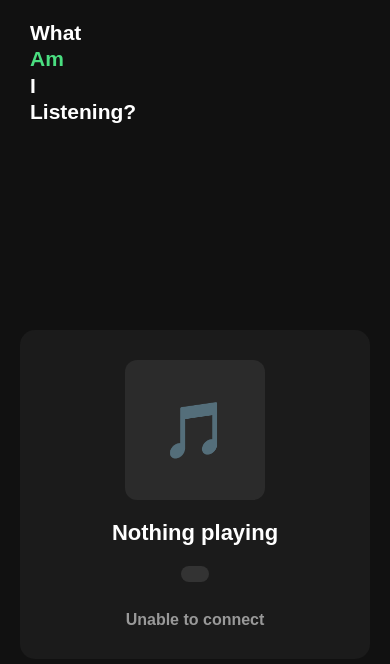
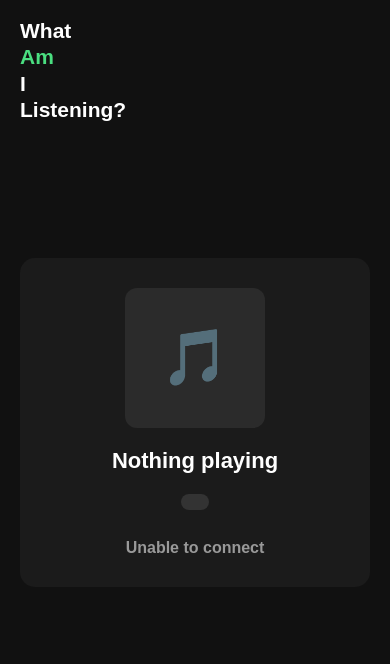
Before and after one commit to ameybirute/whatamilistening, a plain HTML site: page website/index.html in a window 390 px wide. Drawn offline with Linux system fonts and the light colour scheme; no server answers.

Commit message:
minor changes

```diff
--- a/website/index.html
+++ b/website/index.html
@@ -110,12 +110,25 @@ main{
 @media(max-width:600px){
 
     header{
+        position:absolute;
+        top:0;
+        left:0;
+        padding:18px 20px;
         font-size:21px;
         line-height:1.25;
+        z-index:10;
     }
 
     .mobile-break{
         display:block;
+    }
+
+    main{
+        min-height:100vh;
+        padding:20px;
+        display:flex;
+        justify-content:center;
+        align-items:center;
     }
 
     .cover{
@@ -134,7 +147,6 @@ main{
     .artist{
         font-size:16px;
     }
-
 }
 
 </style>
```
